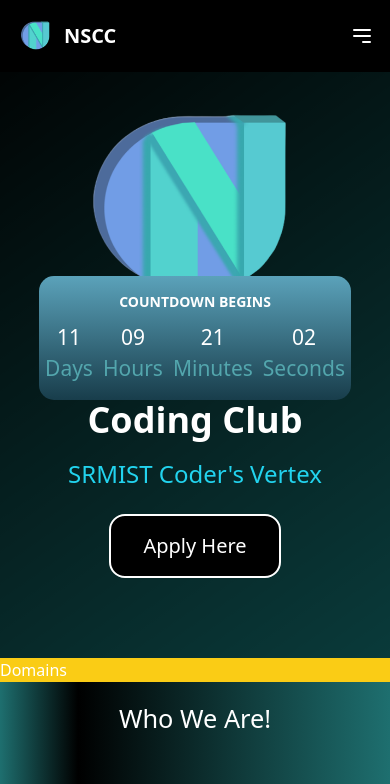
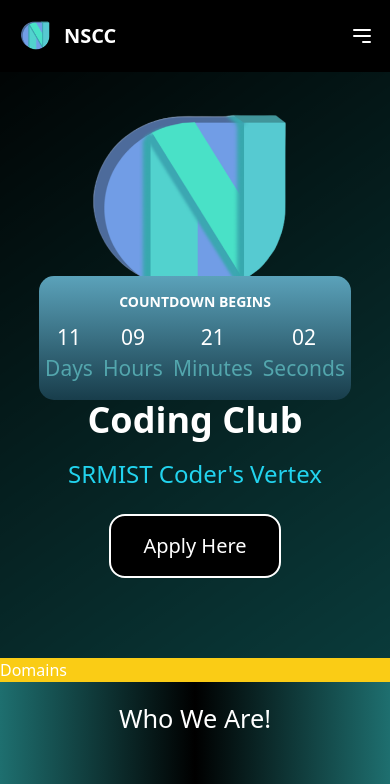
Before and after one commit to NSCC-SRM/recruitment25, a React (Vite) app: page / in a window 390 px wide. Shown: the top 784 px of the page. Built offline with nearby package versions, Linux system fonts and the light colour scheme.

Commit message:
Updated Media Query for Mobile

```diff
--- a/src/Components/WhoWeAre/WhoWeAre.css
+++ b/src/Components/WhoWeAre/WhoWeAre.css
@@ -62,7 +62,7 @@
 
 @media (min-width: 320px) and (max-width: 480px) {
     body {
-        background: linear-gradient(to right, #1E6F6F, #000000 20%, #1E6F6F);
+        background: linear-gradient(to right, #1E6F6F, #000000 50%, #1E6F6F);
     }
     .head {
         font-size: 3vh;
```
